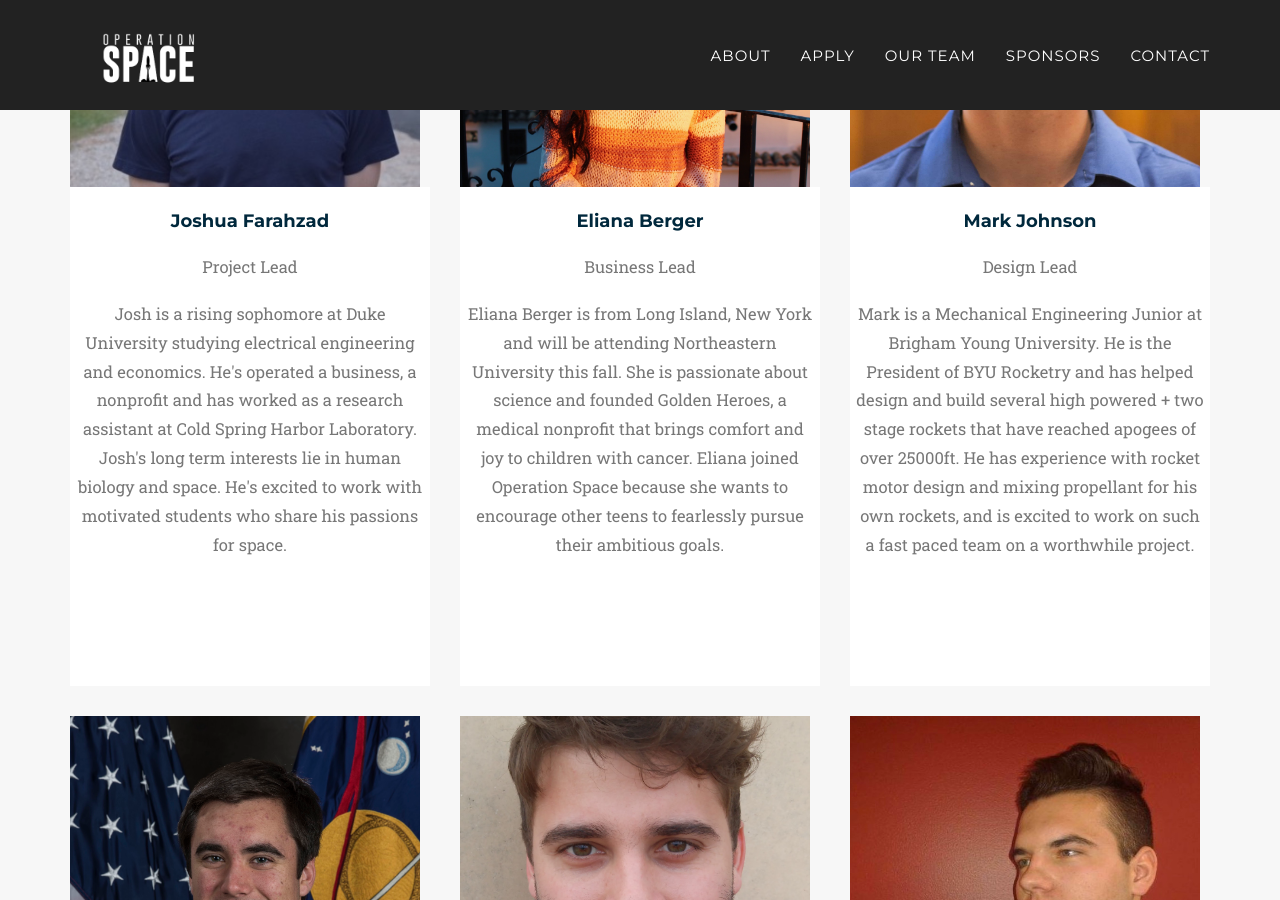
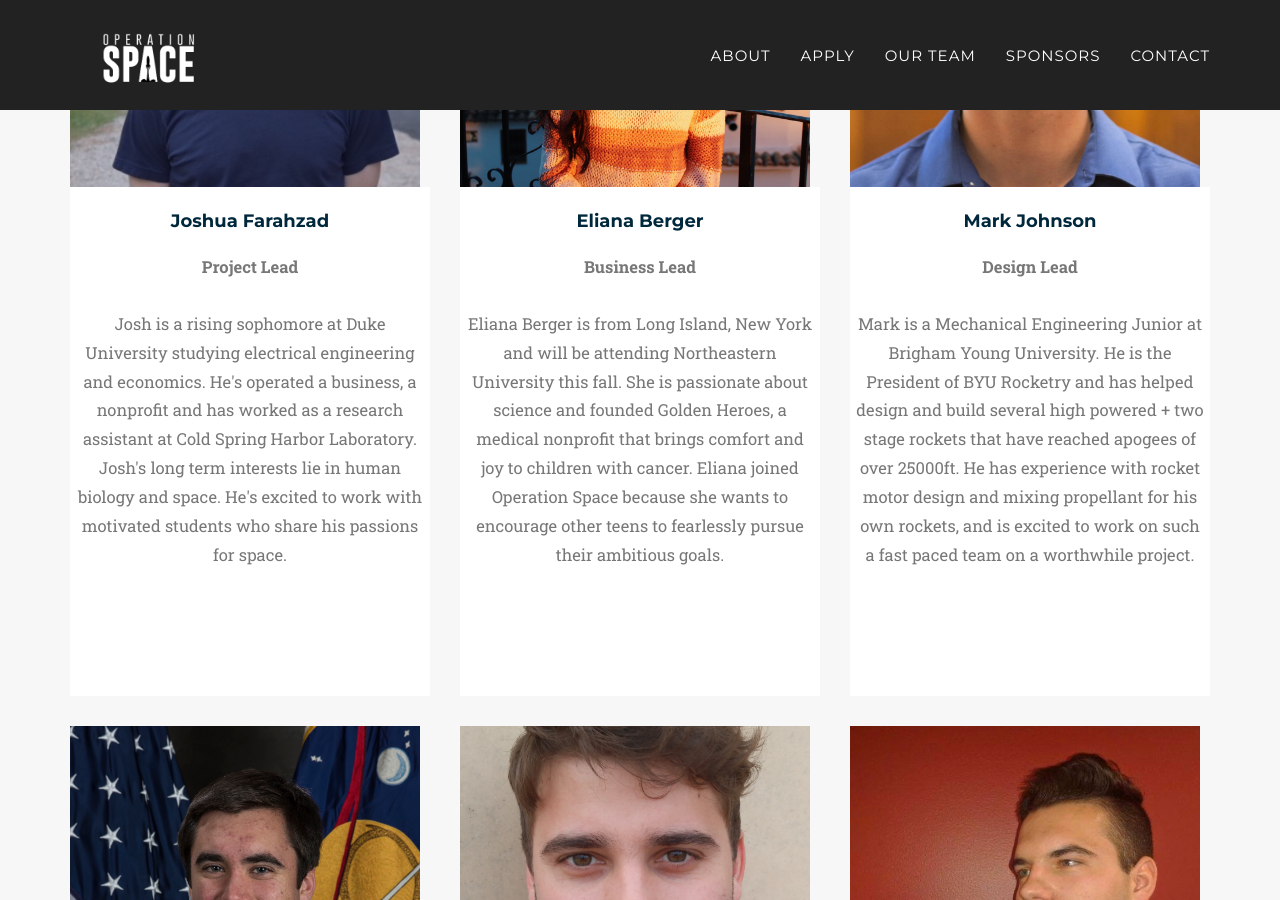
Before and after one commit to HughFerg/operation-space, a Jekyll site: the page built from _2017_pages/team.html, in a window 1280 px wide and 900 px high, scrolled down 452 px. Built offline with Jekyll 4.4.1, drawn with Linux system fonts in a browser that asks for light colours; nearby versions of some CDN libraries; some web fonts are replaced; library files that are not in the unit come from our copies.

Commit message:
bolded titles

```diff
--- a/_includes/2017_data/team_members.html
+++ b/_includes/2017_data/team_members.html
@@ -21,7 +21,7 @@
                     </a>
                     <div class="speakers-caption">
                         <h4>{{ post.title }}</h4>
-                        <p class="text-muted" style="height: 30px; padding: 5px;">{{ post.subtitle }}</p>
+                        <p class="text-muted" style="height: 40px; padding: 5px; font-weight: bolder">{{ post.subtitle }}</p>
                         <p class="text-muted" style="height: 370px; padding: 5px;">{{ post.description }}</p>
                     </div>
                 </div>
```
